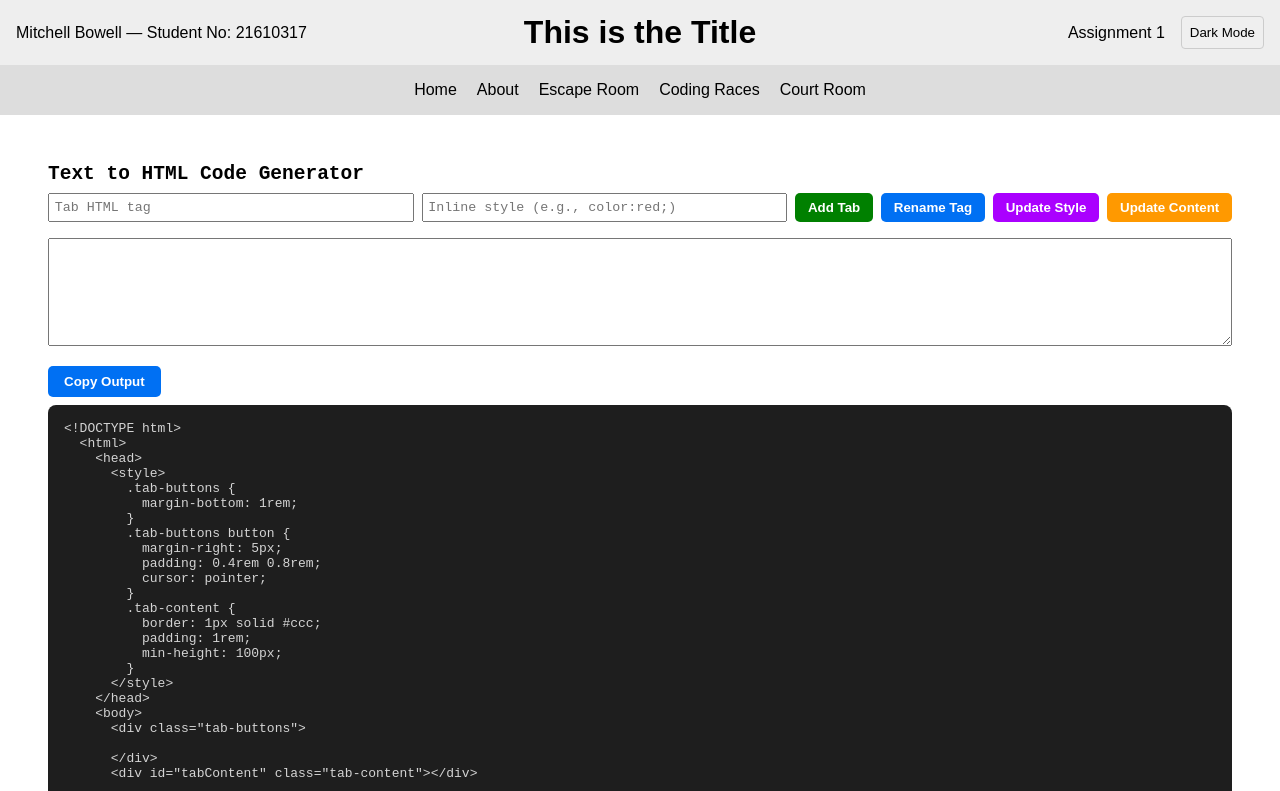
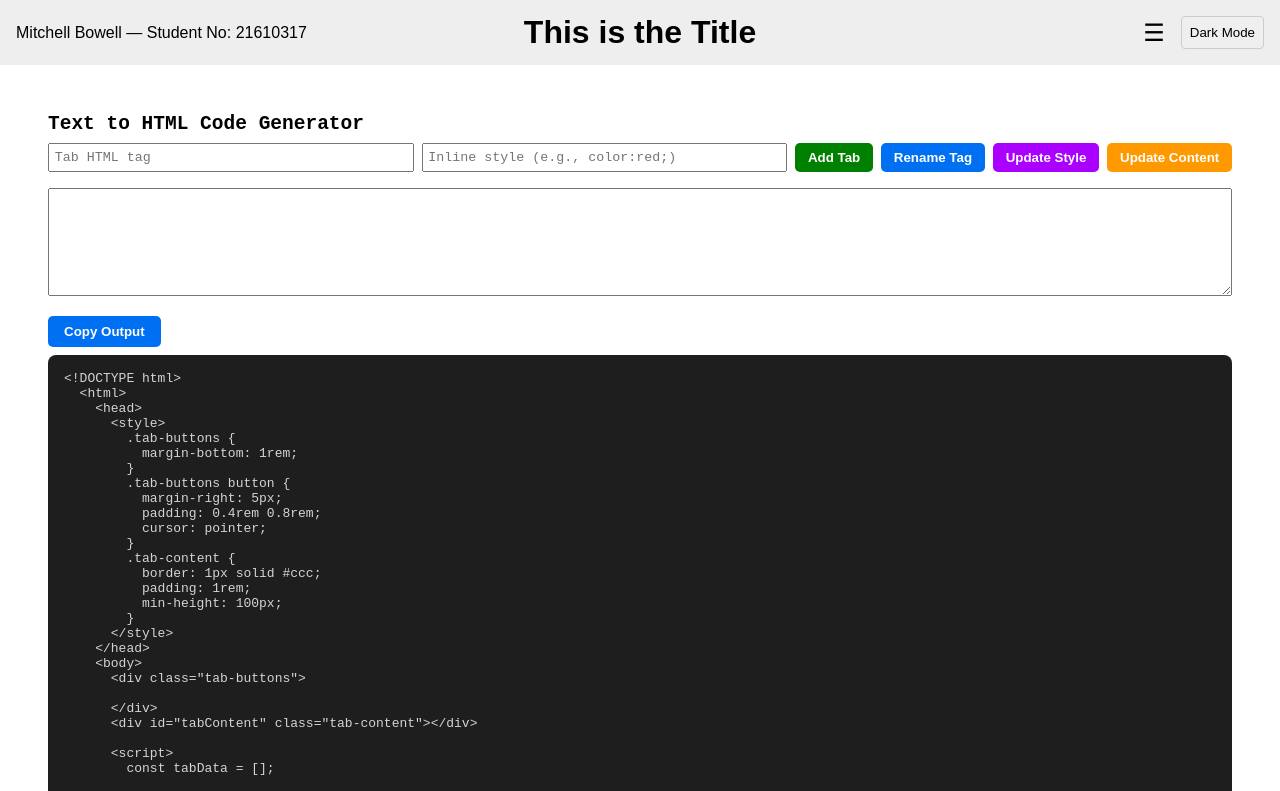
Before and after one commit to MitchBow/CWA-Assignment-1, a Next.js app: page / in a window 1280 px wide. Shown: the top 791 px of the page. Built offline with nearby package versions, Linux system fonts and the light colour scheme.

Commit message:
transformed the tabs into a real burger menu.

```diff
--- a/app/layout.tsx
+++ b/app/layout.tsx
@@ -2,11 +2,12 @@
 
 import './globals.css';
 import React, { useState, useEffect } from 'react';
+import Link from 'next/link'; // If you’re using Next.js, otherwise use <a>
 
 export default function RootLayout({ children }: { children: React.ReactNode }) {
   const [darkMode, setDarkMode] = useState(false);
+  const [menuOpen, setMenuOpen] = useState(false);
 
-  // Load dark mode preference on initial mount
   useEffect(() => {
     const savedMode = localStorage.getItem('darkMode');
     if (savedMode) {
@@ -14,32 +15,64 @@ export default function RootLayout({ children }: { children: React.ReactNode })
       setDarkMode(isDark);
       document.body.className = isDark ? 'dark' : 'light';
     } else {
-      // default to light if nothing is saved
       document.body.className = 'light';
     }
   }, []);
 
-  // Update body class and save to localStorage when darkMode changes
   useEffect(() => {
     document.body.className = darkMode ? 'dark' : 'light';
     localStorage.setItem('darkMode', darkMode.toString());
   }, [darkMode]);
 
-  const toggleDarkMode = () => setDarkMode(prev => !prev);
+  // Close menu when navigating (optional)
+  const handleLinkClick = () => {
+    setMenuOpen(false);
+  };
 
   return (
     <html lang="en">
       <body>
         {/* Top Header */}
-        <header style={{ padding: '1rem', background: 'var(--header-footer-background)', display: 'flex', justifyContent: 'space-between', alignItems: 'center' }}>
+        <header
+          style={{
+            padding: '1rem',
+            background: 'var(--header-footer-background)',
+            display: 'flex',
+            justifyContent: 'space-between',
+            alignItems: 'center',
+            position: 'relative',
+          }}
+        >
           <div>Mitchell Bowell — Student No: 21610317</div>
-          <div style={{ position: 'absolute', left: '50%', transform: 'translateX(-50%)', }}>
-            <h1 id="title" style={{ margin: 0 }}>This is the Title</h1>
+          <div
+            style={{
+              position: 'absolute',
+              left: '50%',
+              transform: 'translateX(-50%)',
+              pointerEvents: 'none',
+            }}
+          >
+            <h1 id="title" style={{ margin: 0 }}>
+              This is the Title
+            </h1>
           </div>
           <div style={{ display: 'flex', alignItems: 'center', gap: '1rem' }}>
-            <span>Assignment 1</span>
             <button
-              onClick={() => setDarkMode(!darkMode)}
+              onClick={() => setMenuOpen((prev) => !prev)}
+              aria-label="Toggle menu"
+              style={{
+                fontSize: '1.5rem',
+                cursor: 'pointer',
+                background: 'none',
+                border: 'none',
+                userSelect: 'none',
+              }}
+            >
+              {/* Burger icon */}
+              ☰
+            </button>
+            <button
+              onClick={() => setDarkMode((prev) => !prev)}
               style={{
                 padding: '0.5rem',
                 cursor: 'pointer',
@@ -50,24 +83,63 @@ export default function RootLayout({ children }: { children: React.ReactNode })
               {darkMode ? 'Light Mode' : 'Dark Mode'}
             </button>
           </div>
-        </header>
 
-        {/* Tabs Header */}
-        <header style={{ background: '#eee' }}>
-          <nav style={{ padding: '1rem', background: 'var(--nav-background)', textAlign: 'center' }}>
-            <a href="/" style={{ margin: '0 10px' }}>Home</a>
-            <a href="/about" style={{ margin: '0 10px' }}>About</a>
-            <a href="/escape-room" style={{ margin: '0 10px' }}>Escape Room</a>
-            <a href="/coding-races" style={{ margin: '0 10px' }}>Coding Races</a>
-            <a href="/court-room" style={{ margin: '0 10px' }}>Court Room</a>
-          </nav>
+          {/* Burger menu dropdown/sidebar */}
+          {menuOpen && (
+            <nav
+              style={{
+                position: 'absolute',
+                top: '100%',
+                right: 0,
+                background: 'var(--nav-background)',
+                border: '1px solid #ccc',
+                borderRadius: '4px',
+                width: '200px',
+                boxShadow: '0 4px 6px rgba(0,0,0,0.1)',
+                zIndex: 1000,
+              }}
+            >
+              <ul style={{ listStyle: 'none', margin: 0, padding: '0.5rem 0' }}>
+                {[
+                  { href: '/', label: 'Home' },
+                  { href: '/about', label: 'About' },
+                  { href: '/escape-room', label: 'Escape Room' },
+                  { href: '/coding-races', label: 'Coding Races' },
+                  { href: '/court-room', label: 'Court Room' },
+                ].map(({ href, label }) => (
+                  <li key={href}>
+                    <a
+                      href={href}
+                      onClick={handleLinkClick}
+                      style={{
+                        display: 'block',
+                        padding: '0.5rem 1rem',
+                        color: 'inherit',
+                        textDecoration: 'none',
+                        cursor: 'pointer',
+                      }}
+                      onMouseDown={e => e.preventDefault()} // Prevent focus loss
+                    >
+                      {label}
+                    </a>
+                  </li>
+                ))}
+              </ul>
+            </nav>
+          )}
         </header>
 
         {/* Main content */}
         <main style={{ padding: '2rem', clear: 'both' }}>{children}</main>
 
         {/* Footer */}
-        <footer style={{ background: 'var(--header-footer-background)', padding: '1rem', marginTop: '2rem' }}>
+        <footer
+          style={{
+            background: 'var(--header-footer-background)',
+            padding: '1rem',
+            marginTop: '2rem',
+          }}
+        >
           {new Date().getFullYear()} Mitchell Bowell — Student No: 21610317
         </footer>
       </body>
```
